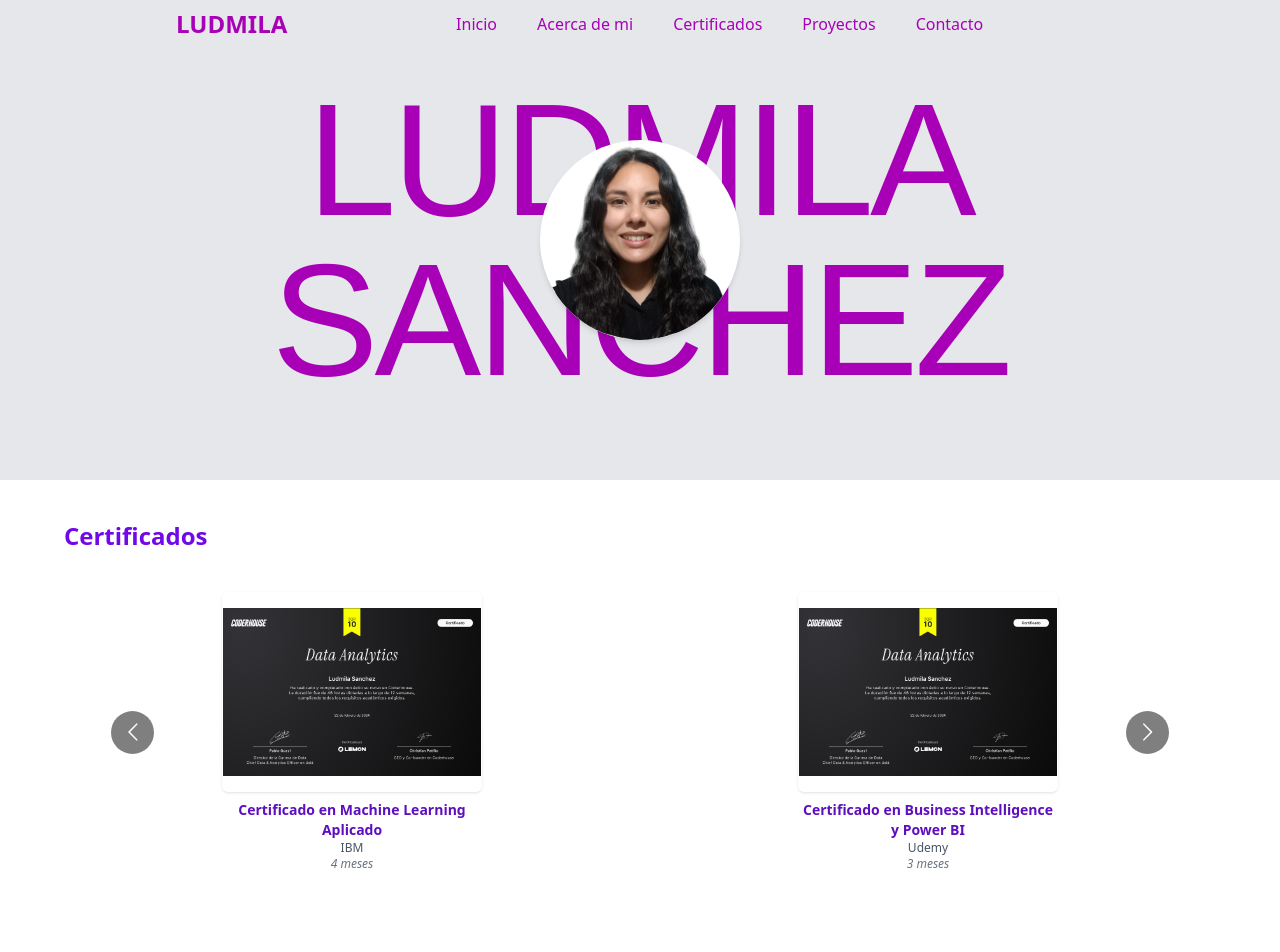
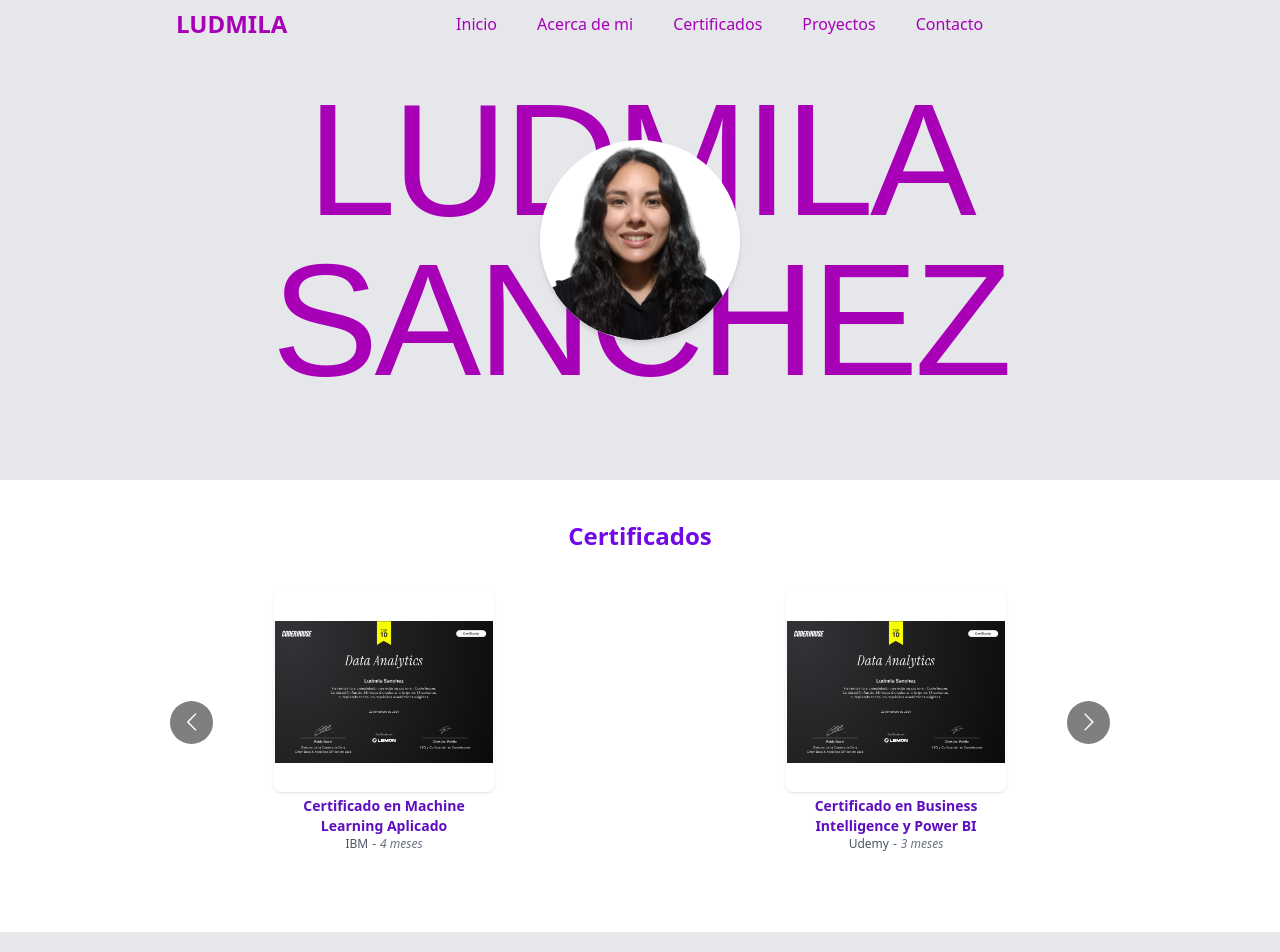
Before and after one commit to AlejandroPerren/Portafolio-Ludmila-Sanchez, a Next.js app: page / in a window 1280 px wide. Built offline with nearby package versions, Linux system fonts and the light colour scheme; a web font is replaced by a local one.

Commit message:
Certifications Sliders Details and Modal of Certifications

```diff
--- a/app/globals.css
+++ b/app/globals.css
@@ -8,6 +8,21 @@
 
 
 :root {
-
   --font-MillionDesign: 'MillionDesign', sans-serif;
 }
+
+
+@keyframes fadeIn {
+  from {
+    opacity: 0;
+    transform: scale(0.97);
+  }
+  to {
+    opacity: 1;
+    transform: scale(1);
+  }
+}
+
+.animate-fadeIn {
+  animation: fadeIn 0.25s ease-out forwards;
+}
--- a/componentes/Home/Certifications/Certifications.tsx
+++ b/componentes/Home/Certifications/Certifications.tsx
@@ -4,8 +4,10 @@ import CertificationsSlider from "./CertificationsSlider";
 const Certifications = () => {
   return (
     <section className="pt-10 pb-16 bg-white">
-      <div className="w-[90%] mx-auto">
-        <h1 className="text-2xl font-bold text-violet-700 mb-6">Certificados</h1>
+      <div className="w-full max-w-6xl mx-auto px-4">
+        <h1 className="text-2xl font-bold text-violet-700 mb-6 text-center">
+          Certificados
+        </h1>
         <CertificationsSlider />
       </div>
     </section>
--- a/componentes/Home/Certifications/CertificationsSlider.tsx
+++ b/componentes/Home/Certifications/CertificationsSlider.tsx
@@ -2,43 +2,49 @@
 
 import { certificatesData } from "@/data";
 import Image from "next/image";
-import React from "react";
+import React, { useState } from "react";
 import Carousel from "react-multi-carousel";
 import "react-multi-carousel/lib/styles.css";
+import CertificationModal from "./utils/CertificationModal";
+
+
+interface Certification {
+  id: number;
+  image: string;
+  title: string;
+  company: string;
+  duration: string;
+  technologies: string[];
+  summary: string;
+}
 
 const responsive = {
-    superLargeDesktop: {
-      breakpoint: { max: 4000, min: 1600 },
-      items: 4,
-    },
-    desktop: {
-      breakpoint: { max: 1600, min: 1024 },
-      items: 3,
-    },
-    tablet: {
-      breakpoint: { max: 1024, min: 768 },
-      items: 2,
-    },
-    mobile: {
-      breakpoint: { max: 768, min: 0 },
-      items: 1,
-    },
+  superLargeDesktop: { breakpoint: { max: 4000, min: 1600 }, items: 4 },
+  desktop: { breakpoint: { max: 1600, min: 1024 }, items: 3 },
+  tablet: { breakpoint: { max: 1024, min: 768 }, items: 2 },
+  mobile: { breakpoint: { max: 768, min: 0 }, items: 1 },
 };
 
+const CertificationsSlider: React.FC = () => {
+  const [selectedCert, setSelectedCert] = useState<Certification | null>(null);
 
-const CertificationsSlider = () => {
   return (
+    <>
       <Carousel
         responsive={responsive}
         infinite
         autoPlay
         autoPlaySpeed={5000}
         keyBoardControl
-      containerClass="py-4"
-      itemClass="px-2"
+        containerClass="py-4 max-w-5xl mx-auto"
+        itemClass="px-1"
       >
         {certificatesData.map((data) => (
-        <div key={data.id} className="mx-auto w-[260px]">
+          <div
+            key={data.id}
+            className="mx-auto w-[220px] cursor-pointer"
+            onClick={() => setSelectedCert(data)}
+          >
             <div className="relative h-[200px]">
               <Image
                 src={data.image}
@@ -47,14 +53,22 @@ const CertificationsSlider = () => {
                 className="object-contain rounded-md border shadow-sm"
               />
             </div>
-          <div className="mt-2 text-center">
-            <h2 className="text-sm font-semibold text-violet-800">{data.title}</h2>
-            <p className="text-xs text-gray-600">{data.company}</p>
-            <p className="text-xs text-gray-500 italic">{data.duration}</p>
+            <div className="mt-1 text-center">
+              <h2 className="text-sm font-semibold text-violet-800">
+                {data.title}
+              </h2>
+              <div className="flex justify-center gap-1 text-xs text-gray-600">
+                <p>{data.company}</p>
+                <span>-</span>
+                <p className="italic text-gray-500">{data.duration}</p>
+              </div>
             </div>
           </div>
         ))}
       </Carousel>
+
+      <CertificationModal data={selectedCert} onClose={() => setSelectedCert(null)} />
+    </>
   );
 };
 
--- /dev/null
+++ b/componentes/Home/Certifications/utils/CertificationModal.tsx
@@ -0,0 +1,76 @@
+"use client";
+
+import Image from "next/image";
+import React from "react";
+
+interface Certification {
+  id: number;
+  image: string;
+  title: string;
+  company: string;
+  duration: string;
+  technologies: string[];
+  summary: string;
+}
+
+interface Props {
+  data: Certification | null;
+  onClose: () => void;
+}
+
+const CertificationModal: React.FC<Props> = ({ data, onClose }) => {
+  if (!data) return null;
+
+  return (
+    <div
+      className="fixed inset-0 bg-black/50 flex items-center justify-center z-50"
+      onClick={onClose}
+    >
+      <div
+        className="bg-white p-6 rounded-lg max-w-lg w-[90%] relative shadow-lg"
+        onClick={(e) => e.stopPropagation()}
+      >
+        <button
+          className="absolute top-2 right-2 text-gray-500 hover:text-gray-800 text-xl"
+          onClick={onClose}
+        >
+          ✕
+        </button>
+
+        <div className="relative h-[200px] mb-4">
+          <Image
+            src={data.image}
+            alt={data.title}
+            fill
+            className="object-contain rounded-md border"
+          />
+        </div>
+
+        <h2 className="text-xl font-bold text-violet-800 mb-4 text-center">
+          {data.title}
+        </h2>
+
+        <div className="text-center space-y-3 text-sm text-gray-700">
+          <div>
+            <p className="font-bold text-md text-gray-600">Empresa</p>
+            <p>{data.company}</p>
+          </div>
+          <div>
+            <p className="font-bold text-md text-gray-600">Duración</p>
+            <p>{data.duration}</p>
+          </div>
+          <div>
+            <p className="font-bold text-md text-gray-600">Tecnologías</p>
+            <p>{data.technologies.join(", ")}</p>
+          </div>
+          <div>
+            <p className="font-bold text-md text-gray-600">Resumen</p>
+            <p className="italic text-gray-600">{data.summary}</p>
+          </div>
+        </div>
+      </div>
+    </div>
+  );
+};
+
+export default CertificationModal;
--- a/componentes/Home/Navbar/MobileNav.tsx
+++ b/componentes/Home/Navbar/MobileNav.tsx
@@ -23,7 +23,7 @@ const MobileNav = ({ closeNav, showNav }: MobileNavProps) => {
 
       {/* NavLinks */}
       <div
-        className={`fixed left-0 top-0 h-full w-[80%] sm:w-[60%] bg-rose-900 text-white flex flex-col justify-center space-y-6 z-[1050] transition-transform duration-500 ${navOpen} overflow-hidden`}
+        className={`fixed left-0 top-0 h-full w-[80%] sm:w-[60%] bg-fuchsia-700 text-white flex flex-col justify-center space-y-6 z-[1050] transition-transform duration-500 ${navOpen} overflow-hidden`}
       >
         {navLinks.map((link) => (
           <Link href={link.url} key={link.id}>
```
Lines whose indentation alone changed are shown as unchanged.
